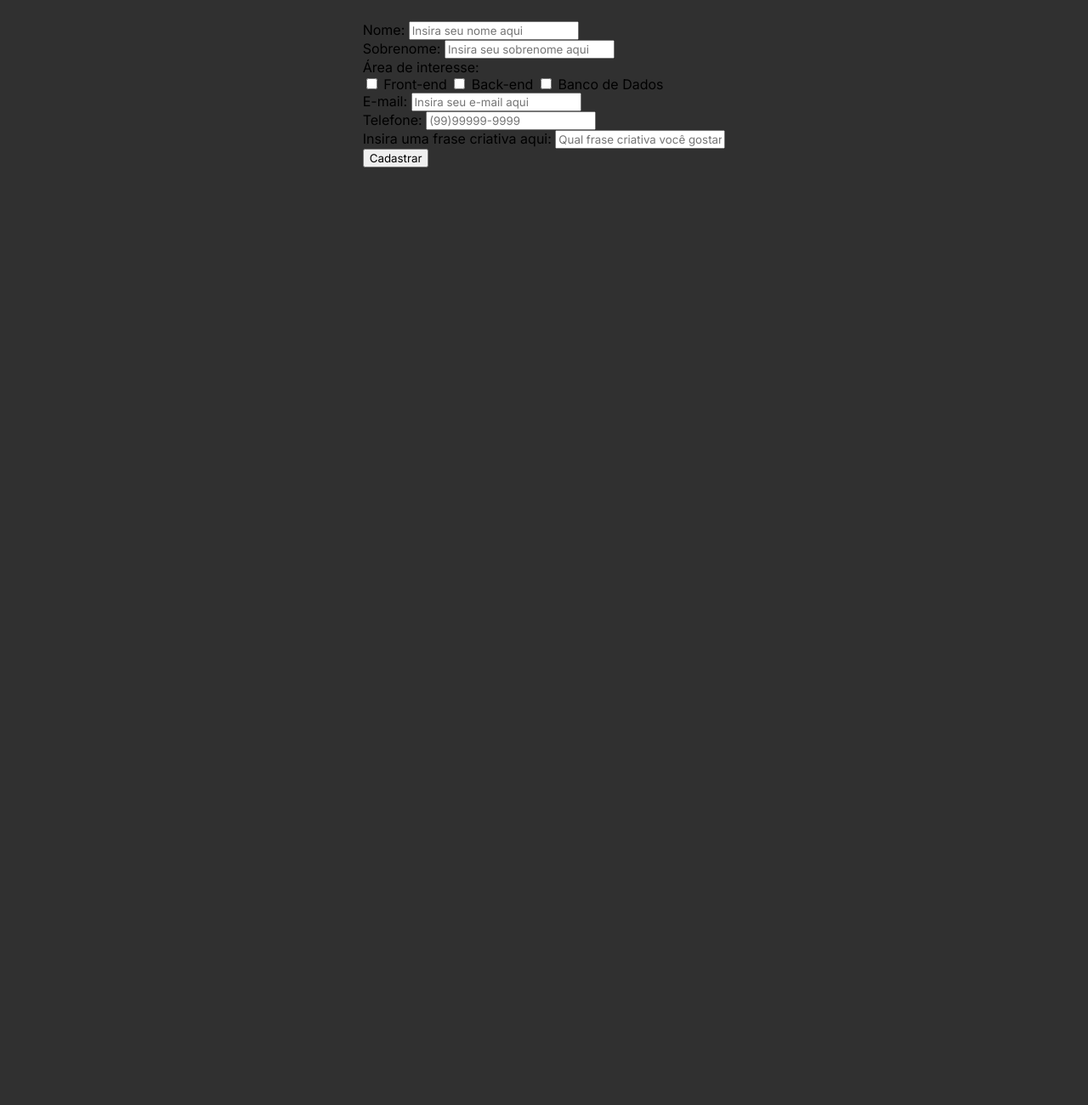
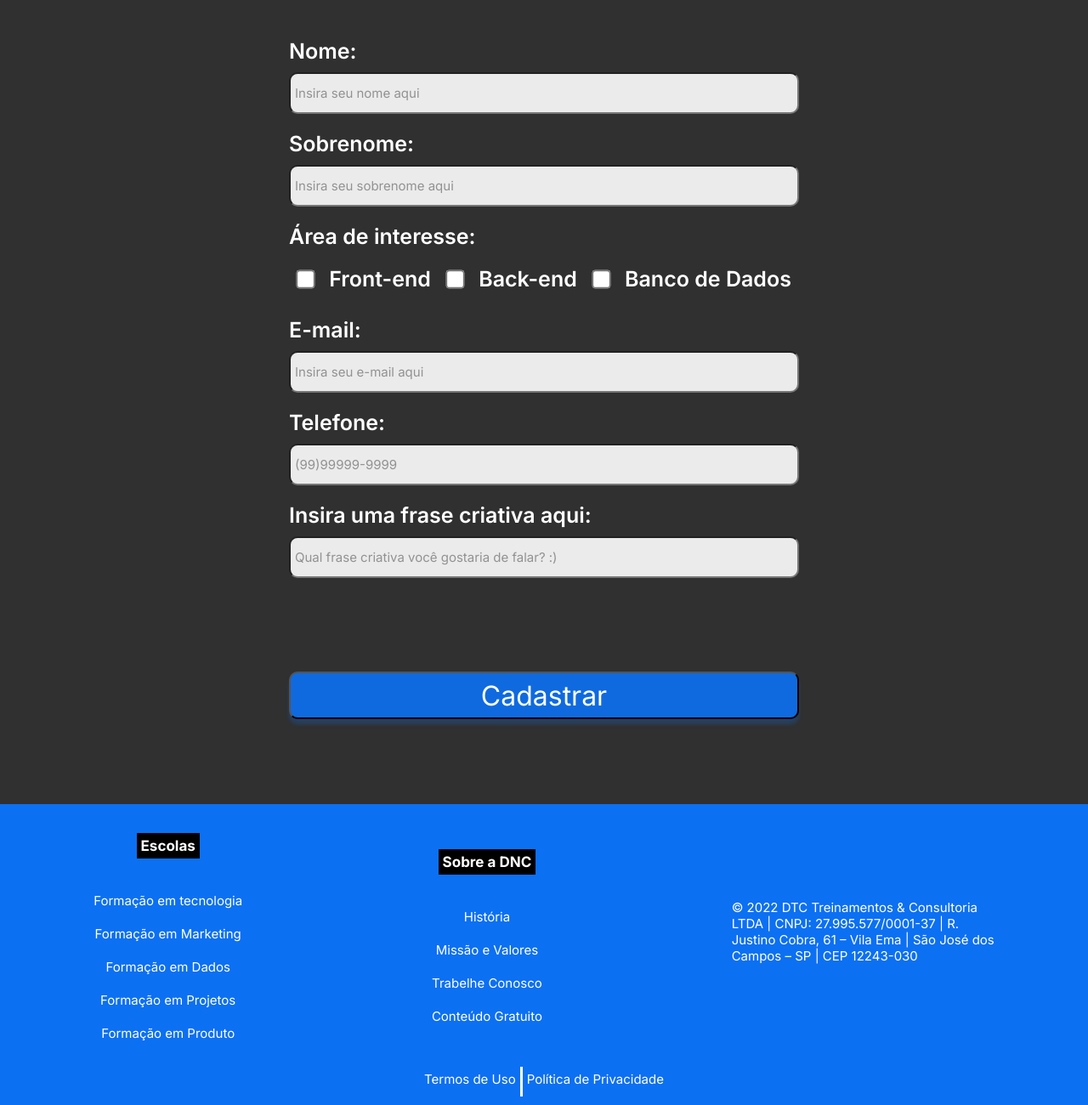
Before and after one commit to dudasilvn/Bootcamp-DNC-, a plain HTML site: page index.html in a window 1280 px wide. Shown: the part 554-1854 px from the top of the page at 85% size. Before the commit the page ends 851 px from the top, so only its background shows below. Drawn offline with Linux system fonts and the light colour scheme.

Commit message:
subindo alteração de estilação do form, estrutura e estalização do footer

```diff
--- a/index.html
+++ b/index.html
@@ -80,5 +80,44 @@
 
     </section>
 
+
+    <footer>
+        <div class="linha1">
+            <nav>
+                <h5><span class="negrito">Escolas</span></h5>
+                <ul>
+                    <li><a href="">Formação em tecnologia</a></li>
+                    <li><a href="">Formação em Marketing</a> </li>
+                    <li><a href="">Formação em Dados</a> </li>
+                    <li><a href="">Formação em Projetos</a> </li>
+                    <li><a href="">Formação em Produto</a> </li>
+                </ul>
+            </nav>
+
+
+            <nav>
+                <h5><span class="negrito">Sobre a DNC</span></h5>
+                <ul>
+                    <li><a href="">História</a> </li>
+                    <li><a href="">Missão e Valores</a></li>
+                    <li><a href="">Trabelhe Conosco</a> </li>
+                    <li><a href="">Conteúdo Gratuito</a> </li>
+                </ul>
+            </nav>
+
+            <div id="endereco">
+                © 2022 DTC Treinamentos & Consultoria <br>
+                 LTDA | CNPJ: 27.995.577/0001-37 | R. <br>
+                 Justino Cobra, 61 – Vila Ema | São José dos <br>
+                 Campos – SP | CEP 12243-030
+            </div>
+        </div>
+
+        <div class="linha2">
+            <a href="">Termos de Uso</a>
+            <a href="">Política de Privacidade</a>
+        </div>
+    </footer>
+
 </body>
 </html>
--- a/style.css
+++ b/style.css
@@ -93,8 +93,149 @@ header h2{
     margin-bottom: 100px;
 }
 
-header .negrito{
+.negrito{
     background-color: black;
     font-weight: bold;
     padding: 5px;
+    border: 5px;
 }
+
+
+form{
+    color: white;
+    font-size: 25px;
+    font-weight: 600;
+    width: 600px;
+}
+
+.form-grupo{
+    display: flex;
+    flex-direction: column;
+    margin-top: 10px;
+    margin-bottom: 10px;
+}
+
+form input{
+    border-radius: 10px;
+    height: 35px;
+    border: 0p;
+    font-size: 15px;
+    padding: 5px;
+    background-color: rgba(255, 255, 255, 0.9);
+}
+
+form label{
+    margin: 10px 0px 10px 0px;
+
+
+}
+
+form input::placeholder{
+    color: rgba(57, 57, 57, 0.5);
+}
+
+.check-box-itens label{
+    font-size: 25px;
+
+}
+
+.check-box-itens{
+    display: flex;
+    justify-content: space-around;
+    align-items: center;
+}
+
+input[type="checkbox"]{
+    transform: scale(1.7);
+}
+
+input[type="submit"]{
+    background-color: rgba(12, 112, 242, 0.9);
+    width: 100%;
+    height: 56px;
+    font-size: 32px;
+    color: white;
+    margin-top: 100px;
+    box-shadow:0px 6px 4px 0px #0C70F240;
+    cursor: pointer;
+
+}
+
+footer{
+    width: 100%;
+    background-color: var(--azul-dnc);
+    color: white;
+}
+
+footer .linha1{
+    display: flex;
+    justify-content: space-around;
+    align-items: center;
+}
+
+footer h5{
+    color: white;
+    font-size: 17px;
+    text-align: center;
+    border-radius: 10px;
+    padding: 10px 10px 10px 10px;
+    margin-bottom: 15px;
+}
+
+footer ul{
+    color: white;
+    list-style: none;
+    margin: 0px;
+    padding: 0px;
+    font-size: 15px;
+}
+
+footer ul li{
+    text-align: center;
+    color: white;
+    margin: 20px 0px 20px 0px;
+}
+
+footer ul li a{
+    color: white;
+    text-decoration: none;
+}
+
+footer nav{
+    display: flex;
+    flex-direction: column;
+    align-items: center;
+}
+
+#endereco{
+    font-size: 15px;
+    color: white;
+}
+
+footer ul li a:hover{
+    color: var(--cinza-hover);
+}
+
+footer .linha2 a{
+    font-size: 15px;
+    color: white;
+    text-decoration: none;
+    padding: 5px;
+}
+
+footer .linha2{
+    display: flex;
+    justify-content: center;
+    margin: 0px;
+    height: 35px;
+    padding: 10px;
+
+}
+
+footer .linha2 a:hover{
+    color: var(--cinza-hover);
+}
+
+footer .linha2 a:first-child{
+    border-right: 3px solid white;
+}
```
